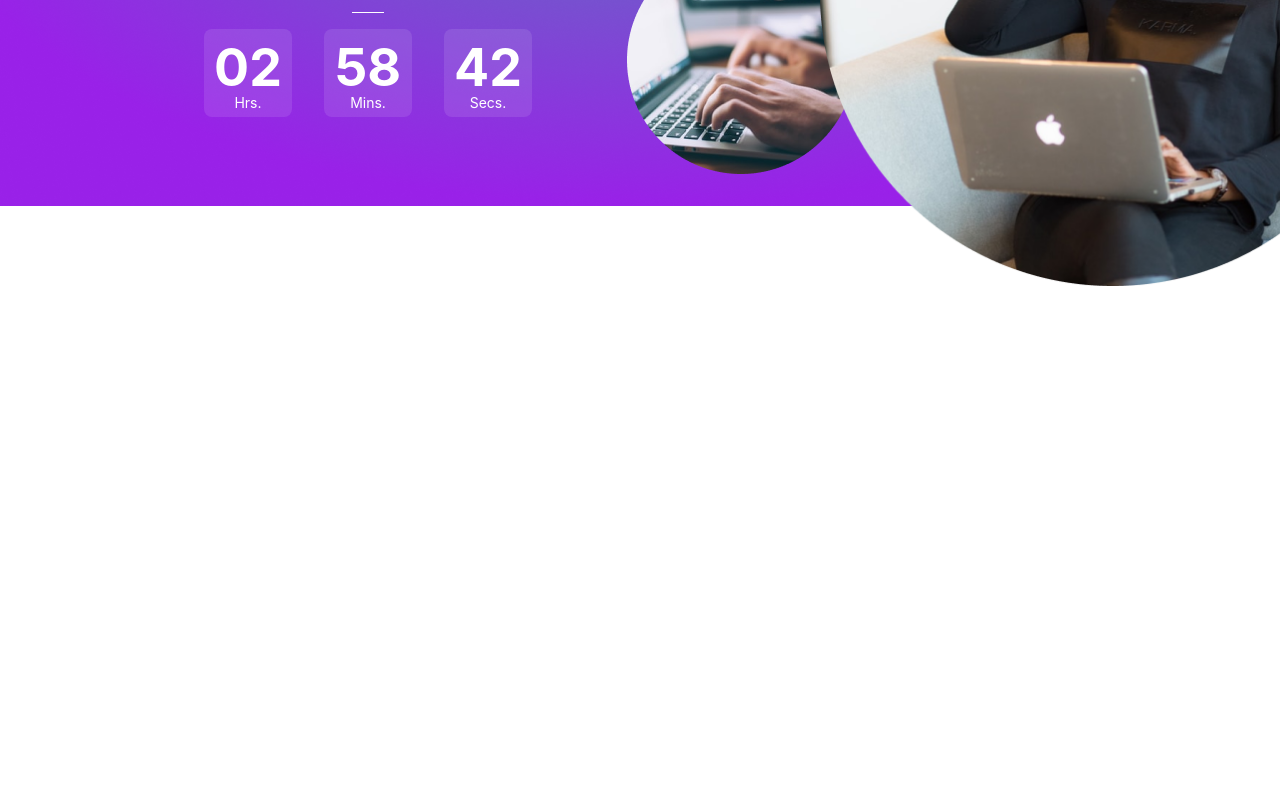
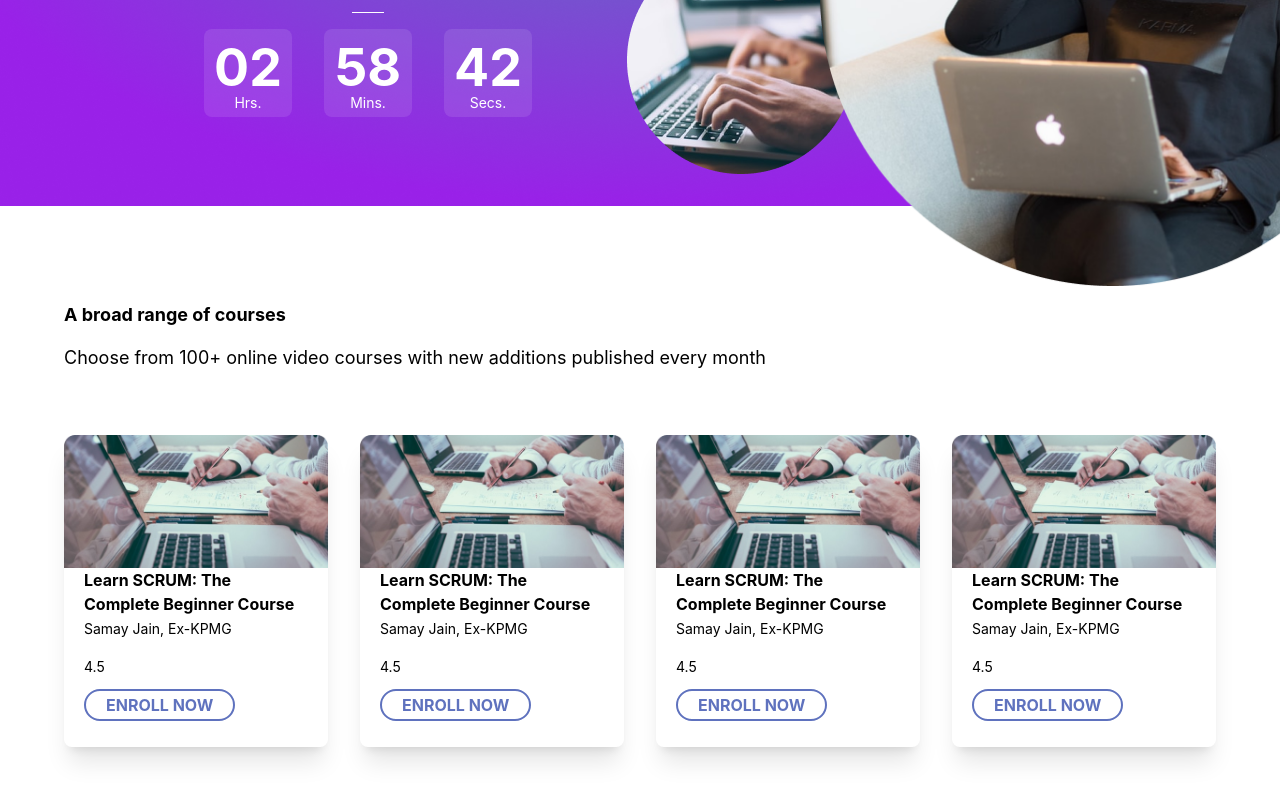
Before and after one commit to moniruzzaman01/task-DiGiLABS, a React (Create React App) app: page / in a window 1280 px wide. Shown: the part 498-1298 px from the top of the page. Before the commit the page ends 800 px from the top, so only its background shows below. Built offline with nearby package versions, Linux system fonts and the light colour scheme.

Commit message:
courses section almost done

```diff
--- a/src/App.js
+++ b/src/App.js
@@ -3,8 +3,10 @@ import Home from "./Pages/Home";
 
 function App() {
   return (
-    <div className=" max-w-[1440px] mx-auto">
-      <Home />
+    <div className="bg-[#F5F5F5] min-h-screen ">
+      <div className=" max-w-[1440px] mx-auto bg-white pb-16 ">
+        <Home />
+      </div>
     </div>
   );
 }
--- /dev/null
+++ b/src/Components/Courses.js
@@ -0,0 +1,38 @@
+import React from "react";
+import img from "../assets/Rectangle 5.png";
+
+const Courses = () => {
+  return (
+    <div className=" mt-[95px] px-16">
+      <p className=" text-[18px] font-bold text-black mb-4 ">
+        A broad range of courses
+      </p>
+      <p className="  text-[18px] text-black mb-16 ">
+        Choose from 100+ online video courses with new additions published every
+        month
+      </p>
+      <div className=" flex gap-8">
+        {[1, 2, 3, 4].map((a) => (
+          <div className=" h-[312px] w-[282px] rounded-lg shadow-xl ">
+            <img src={img} alt="" />
+            <div className=" px-5 ">
+              <p className=" font-bold ">
+                Learn SCRUM: The Complete Beginner Course
+              </p>
+              <span className=" text-[14px] my-4 ">Samay Jain, Ex-KPMG</span>
+              <div className=" text-[14px] my-4 ">
+                <span>4.5</span>
+                <span></span>
+              </div>
+              <span className=" border-2 border-[#5f72be] px-5 py-1 font-bold rounded-full text-[#5f72be] uppercase ">
+                enroll now
+              </span>
+            </div>
+          </div>
+        ))}
+      </div>
+    </div>
+  );
+};
+
+export default Courses;
--- a/src/Pages/Home.js
+++ b/src/Pages/Home.js
@@ -1,10 +1,12 @@
 import React from "react";
+import Courses from "../Components/Courses";
 import Hero from "../Components/Hero";
 
 const Home = () => {
   return (
     <div>
       <Hero />
+      <Courses />
     </div>
   );
 };
```
Also changed, not shown: src/assets/Rectangle 5.png (added).
